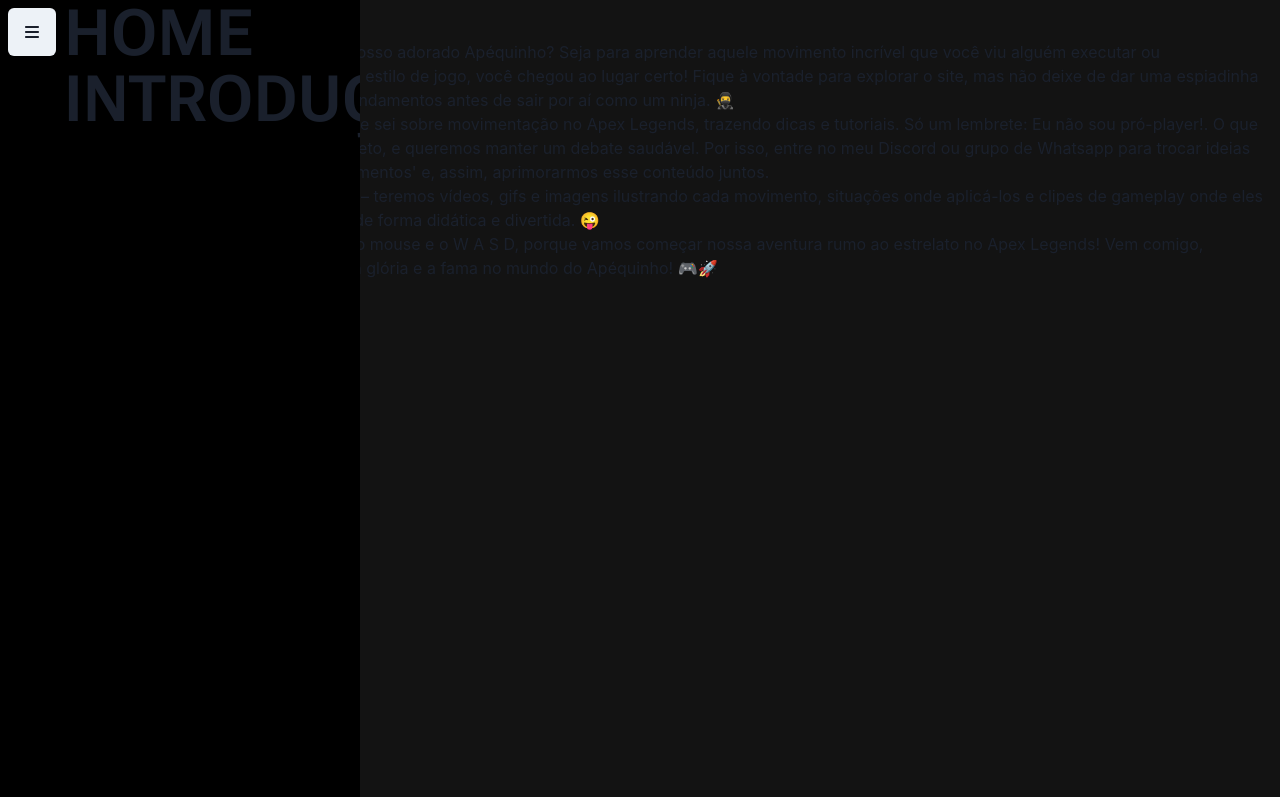
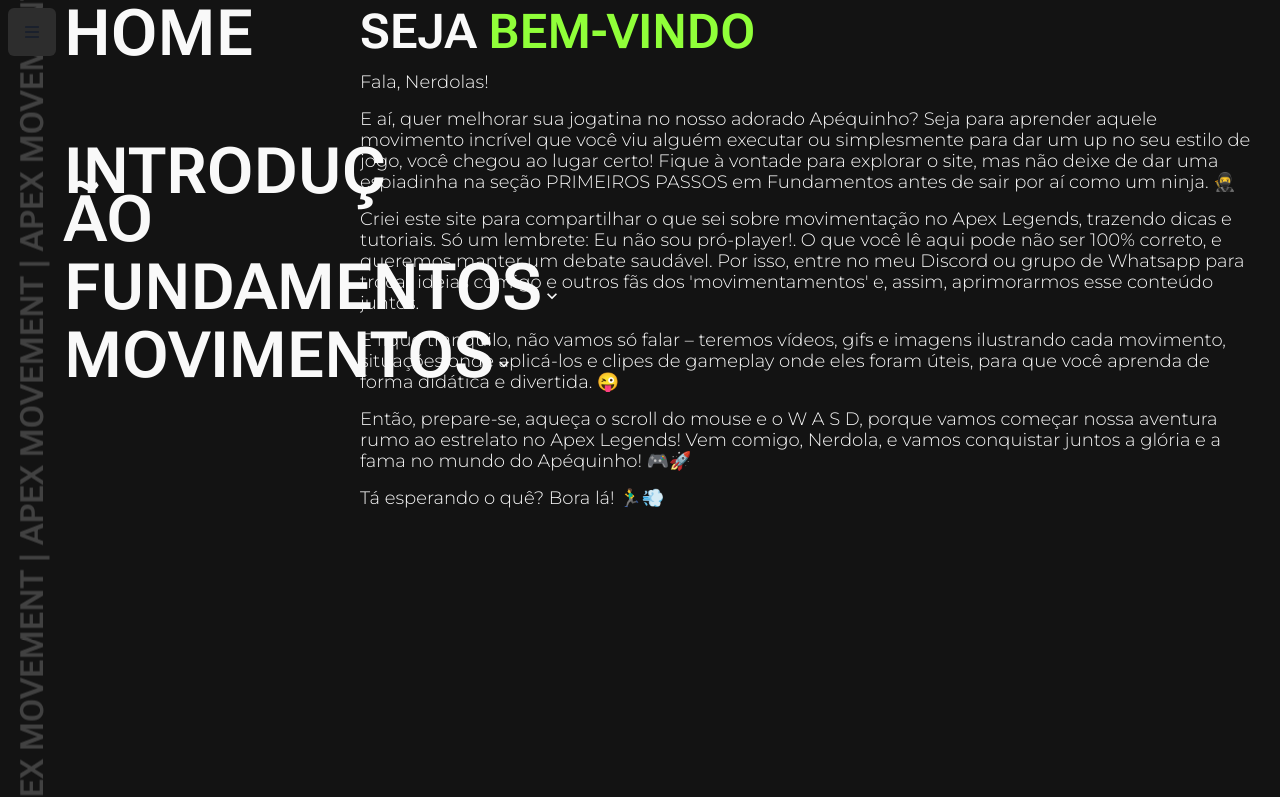
Before and after one commit to guipinheeiro/guiopapai, a React (Create React App) app: page / in a window 1280 px wide. Shown: the top 797 px of the page. Built offline with nearby package versions, Linux system fonts and the light colour scheme.

Commit message:
SideBar fixes, add animation

```diff
--- a/public/index.html
+++ b/public/index.html
@@ -4,6 +4,7 @@
     <link rel="preconnect" href="https://fonts.googleapis.com">
 <link rel="preconnect" href="https://fonts.gstatic.com" crossorigin>
 <link href="https://fonts.googleapis.com/css2?family=Roboto+Flex:opsz,wdth,wght@8..144,25,638&display=swap" rel="stylesheet">
+<link href="https://fonts.googleapis.com/css2?family=Montserrat:ital,wght@0,100;0,200;0,300;0,400;0,500;0,600;0,700;0,800;0,900;1,100;1,200;1,300;1,400;1,500;1,600;1,700;1,800;1,900&display=swap" rel="stylesheet">
     <meta charset="utf-8" />
     <link rel="icon" href="%PUBLIC_URL%/favicon.ico" />
     <meta name="viewport" content="width=device-width, initial-scale=1" />
--- a/src/App.css
+++ b/src/App.css
@@ -16,7 +16,9 @@
     animation: App-logo-spin infinite 20s linear;
   }
 }
-
+p{
+  margin-bottom: 16px ;
+}
 .App-header {
   background-color: #282c34;
   min-height: 100vh;
--- a/src/App.js
+++ b/src/App.js
@@ -2,17 +2,18 @@
 import React from 'react';
 import Sidebar from './components/Sidebar';
 import Content from './components/Content';
+import './App.css'
 import {
-  Flex
+  Grid
 } from '@chakra-ui/react';
 
 
 const App = () => {
   return (
-    <Flex bg="gui.notblack" h={'100%'}>
+    <Grid templateColumns="auto 1fr" h="100vh" bgColor={'gui.notblack'}>
       <Sidebar />
-      <Content />
-    </Flex>
+      <Content  />
+    </Grid>
   );
 };
 
--- a/src/components/Content.js
+++ b/src/components/Content.js
@@ -1,12 +1,14 @@
 // src/components/Content.js
 import React from 'react';
-import { Box } from '@chakra-ui/react';
+import { Box, useMediaQuery } from '@chakra-ui/react';
 import Home from '../pages/Home';
 
 
+
 const Content = () => {
+  const [isMobile] = useMediaQuery('(max-width: 768px)');
   return (
-    <Box as="main" h="100%" pl={'65px'}>
+    <Box as="main" h="100%" pl={isMobile ? '65px' : '0'}>
       <Home />
     </Box>
   );
--- a/src/components/Sidebar.js
+++ b/src/components/Sidebar.js
@@ -1,81 +1,191 @@
 // src/components/Sidebar.js
 import React, { useState } from 'react';
-import { Box, Button, VStack, useMediaQuery, Text, Flex } from '@chakra-ui/react';
+import {
+  Box,
+  Button,
+  useMediaQuery,
+  Text,
+  Flex,
+  Accordion,
+  AccordionItem,
+  AccordionButton,
+  AccordionPanel,
+  AccordionIcon,
+} from '@chakra-ui/react';
 import { FontAwesomeIcon } from '@fortawesome/react-fontawesome';
 import { faBars } from '@fortawesome/free-solid-svg-icons';
+import { css, keyframes } from '@emotion/react';
 
 
 const Sidebar = () => {
   const [isMobile] = useMediaQuery('(max-width: 768px)');
   const [isOpen, setIsOpen] = useState(true);
+  const [expandedItem, setExpandedItem] = useState(null);
 
   const toggleSidebar = () => {
+    if (!isOpen) {
+      setExpandedItem(null);
+    }
     setIsOpen(!isOpen);
   };
 
   const getWidth = () => {
     if (isMobile) {
-      return isOpen ? '360px' : '65px';
+      return isOpen ? '100vh' : '65px';
     }
     return isOpen ? '360px' : '65px';
   };
 
+  const scrollingTextAnimation = keyframes`
+  0% {
+    transform: rotate(180deg) translateY(42%);
+  }
+  100% {
+    transform: rotate(180deg) translateY(0%);
+  }
+`;
+
   return (
     <Flex
-        position={isMobile ? 'fixed' : 'fixed'}
+      position={isMobile ? 'fixed' : ''}
       as="aside"
       w={getWidth()}
       h="100vh"
       p={0}
-        bgColor={'gui.black'}
+      color={'gui.seasalt'}
+      bgColor={'gui.notblack'}
       zIndex={10}
-        overflowY="auto"
       transition={'all 0.1s ease-in-out'}
-
     >
-    <Box maxW={'65px'} bgColor={'gui.black'} p={'0'} m={0} zIndex={20} >
+     <Box w={'65px'} bgColor={'gui.notblack'} p={'0'} m={0} zIndex={20}>
   <Button
+    bgColor={'gui.maisblack'}
     w={'48px'}
     h={'48px'}
-        m={2}
-        onClick={toggleSidebar}>
-            <FontAwesomeIcon icon={faBars} />
+    top={2}
+    left={2}
+    zIndex={1}
+    onClick={toggleSidebar}
+    _hover={{
+      bg: 'gui.maisblack',
+      borderColor: 'gui.meioblack',
+      borderWidth: '1px',
+    }}
+  >
+    <FontAwesomeIcon color={'gui.seasalt'} icon={faBars} />
   </Button>
+  <Box
+    ml={2}
+    zIndex={'-1'}
+    opacity={'.2'}
+    textStyle={'h4'}
+    css={{
+      writingMode: 'vertical-lr',
+      whiteSpace: 'nowrap',
+      textOrientation: 'mixed',
+      transform: 'rotate(180deg)',
+      animation: `${scrollingTextAnimation} 8s linear infinite`,
+    }}
+  >
+    APEX MOVEMENT | APEX MOVEMENT | APEX MOVEMENT | APEX MOVEMENT | APEX MOVEMENT | APEX MOVEMENT | APEX MOVEMENT | APEX MOVEMENT | APEX MOVEMENT | APEX MOVEMENT | APEX MOVEMENT | APEX MOVEMENT |
+  </Box>
+</Box>
 
-      </Box>
-      <Box
-        h={"100%"}
-        w={'100%'}
-      >
-      <VStack m={'0'}
+      <Box h={'100%'} w={'100%'} ml={2}>
+        <Accordion
+          m={'0'}
           alignItems={'start'}
           opacity={isOpen ? '1' : '0'}
           transform={isOpen ? 'translateX(0)' : 'translateX(-100px)'}
-            transition={'all 0.3s ease-in'}
+          index={expandedItem}
+          onChange={(index) => setExpandedItem(index)}
+          allowToggle
+
         >
 
-            <Box mt={"10px"}
+        <AccordionItem border={'0'}>
+          <Box
+            mt={"10px"}
             opacity={isOpen ? '1' : '0'}
             transform={isOpen ? 'translateX(0)' : 'translateX(-50px)'}
-            transition={isOpen ? 'all 0.3s ease-in' : ''}>
-                <Text textStyle="h1">
+            transition={isOpen ? 'transform 0.3s ease-in .05s, opacity 0.3s ease-in .05s' : 'all 0s'}
+            >
+              <Text textStyle="h1" _hover={{color: 'gui.green'}}>
                   Home
               </Text>
           </Box>
+            </AccordionItem>
 
-            <Box mt={"10px"}
+            <AccordionItem mt={'90px'} mb={"20px"} border={'0'}>
+              <Box
               opacity={isOpen ? '1' : '0'}
               transform={isOpen ? 'translateX(0)' : 'translateX(-50px)'}
-            transition={isOpen ? 'all 0.3s ease-in .15s' : ''}>
-                <Text textStyle="h1">
+              transition={isOpen ? 'transform 0.3s ease-in .05s, opacity 0.3s ease-in .05s' : 'all 0s'}>
+
+                    <Text textStyle="h1" _hover={{color: 'gui.green'}} >
                       Introdução
                     </Text>
+
               </Box>
+            </AccordionItem>
+
+            <AccordionItem mb={"4px"} border={'0'}>
+              <AccordionButton
+              _expanded={{color:'gui.green'}}
+              p={0}
+              opacity={isOpen ? '1' : '0'}
+              transform={isOpen ? 'translateX(0)' : 'translateX(-50px)'}
+              transition={isOpen ? 'transform 0.3s ease-in .1s, opacity 0.3s ease-in .1s' : 'all 0s'}>
+
+                    <Text textStyle="h1" _hover={{color: 'gui.green'}} >
+                      Fundamentos
+                    </Text>
+                    <AccordionIcon />
+              </AccordionButton>
+              <AccordionPanel>
+
+                <Text mb={0} textStyle="h4menu" _hover={{color: 'gui.green'}}>
+                  Configurando
+                </Text>
+                <Text mb={0} textStyle="h4menu" _hover={{color: 'gui.green'}}>
+                  Posicionamento
+                </Text>
+                <Text mb={0} textStyle="h4menu" _hover={{color: 'gui.green'}}>
+                  Strafe
+                </Text>
+
+
+              </AccordionPanel>
+            </AccordionItem>
+            <AccordionItem mb={'4px'} border={'0'}>
+              <AccordionButton
+              _expanded={{color:'gui.green'}}
+              p={0}
+              opacity={isOpen ? '1' : '0'}
+              transform={isOpen ? 'translateX(0)' : 'translateX(-50px)'}
+              transition={isOpen ? 'transform 0.3s ease-in .15s, opacity 0.3s ease-in .15s' : 'all 0s'}>
+
+                    <Text textStyle="h1" _hover={{color: 'gui.green'}}>
+                      Movimentos
+                    </Text><AccordionIcon />
+
+              </AccordionButton>
+              <AccordionPanel pl={8} pt={0} m={0}>
+                <Text mb={0} textStyle="h4menu" _hover={{color: 'gui.green'}}>
+                  Slide Jump
+                </Text>
+                <Text mb={0} textStyle="h4menu" _hover={{color: 'gui.green'}}>
+                  Air Strafe
+                </Text>
+                <Text mb={0} textStyle="h4menu" _hover={{color: 'gui.green'}}>
+                  Mantle Jump
+                </Text>
+              </AccordionPanel>
+            </AccordionItem>
 
 
 
-
-      </VStack>
+      </Accordion>
       </Box>
     </Flex>
   );
--- a/src/pages/Home.js
+++ b/src/pages/Home.js
@@ -6,11 +6,11 @@
 
 const Home = () => {
   return (
-    <Box as="main" h="100vh" p={4}>
-
+    <Box as="main" h="100vh" py={2} pr={4} color={'gui.seasalt'} textStyle="body" >
+        <Text textStyle={'h2'}>SEJA <Text as='span' color={'gui.green'}>BEM-VINDO</Text></Text>
         <Text>Fala, Nerdolas!</Text>
 
-        <Text>
+        <Text >
           E aí, quer melhorar sua jogatina no nosso adorado Apéquinho? Seja para aprender aquele movimento incrível que você viu alguém executar ou simplesmente para dar um up no seu estilo de jogo, você chegou ao lugar certo! Fique à vontade para explorar o site, mas não deixe de dar uma espiadinha na seção PRIMEIROS PASSOS em Fundamentos antes de sair por aí como um ninja. 🥷
         </Text>
 
--- a/src/theme.js
+++ b/src/theme.js
@@ -13,6 +13,7 @@
       notblack: "rgb(19, 19, 19)",
       twitch: "rgb(118, 29, 242)",
       black: "rgb(0, 0, 0)",
+      maisblack: "rgb(45, 45, 45)",
       meioblack: "rgb(128, 128, 128)"
     },
   },
@@ -54,10 +55,18 @@
       textAlign: 'left',
       textTransform:'uppercase',
     },
+    h4menu: {
+      fontFamily: 'Montserrat',
+      fontSize: '32px',
+      fontWeight: '500',
+      lineHeight: '48px',
+      letterSpacing: '0em',
+      textAlign: 'left',
+    },
     body: {
-      fontFamily: 'Roboto Flex ',
+      fontFamily: 'Montserrat',
       fontSize: '18px',
-      fontWeight: '400',
+      fontWeight: '300',
       lineHeight: '21px',
       letterSpacing: '0em',
       textAlign: 'left',
```
Also changed, not shown: src/components/SidebarItem.js (added, +51 -0 lines), 1 other file (tests, documents, lock files or other folders). Lines whose indentation alone changed are shown as unchanged.
